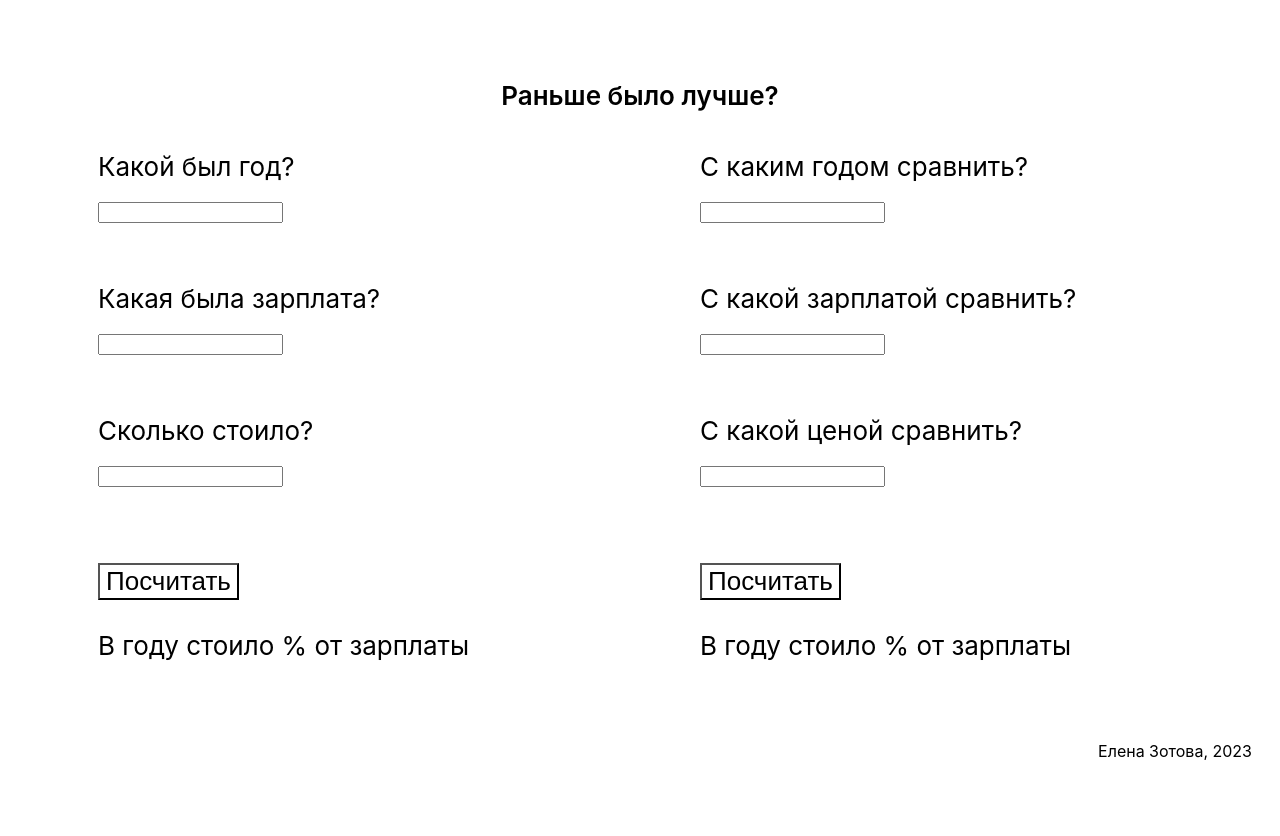
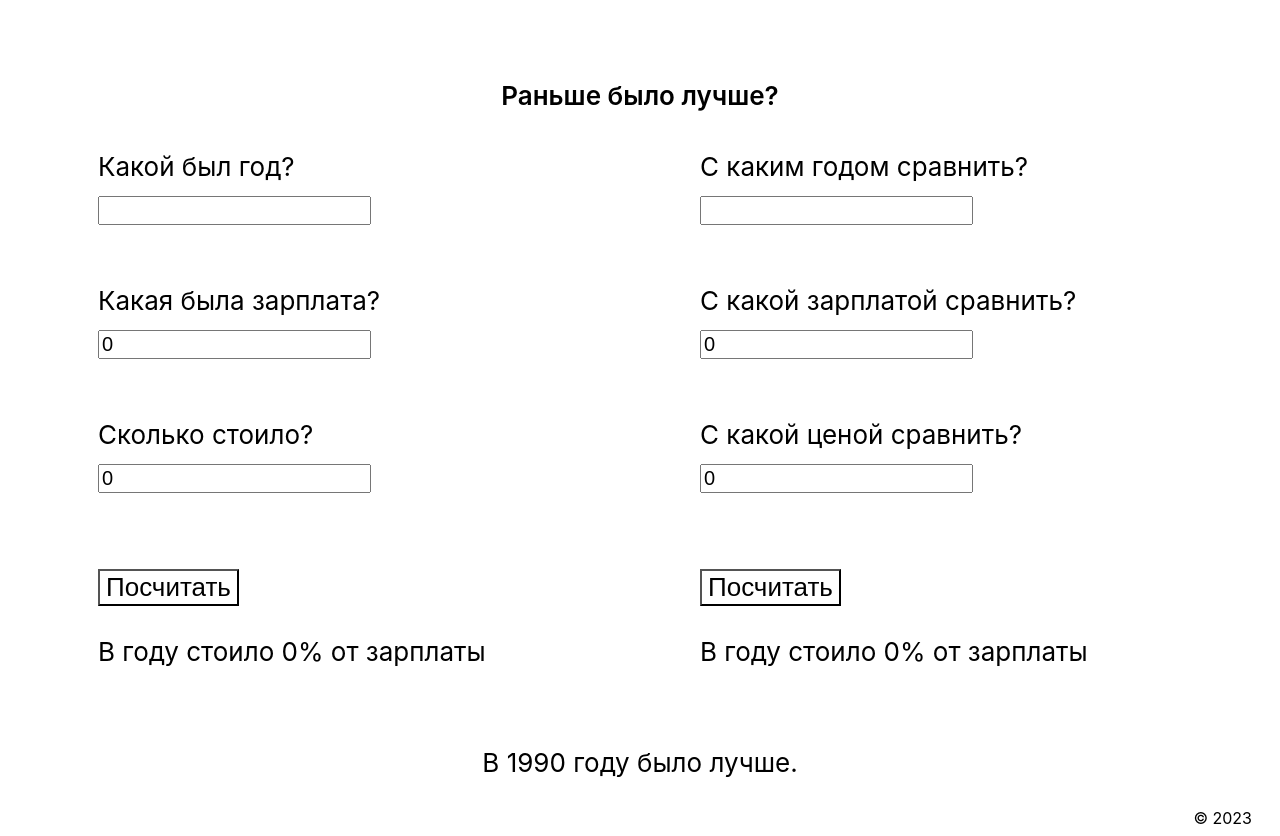
Before and after one commit to e-zotova/how-much-was-it, a React (Create React App) app: page / in a window 1280 px wide. Before the commit the page ends 800 px from the top, so only its background shows below. Built offline with nearby package versions, Linux system fonts and the light colour scheme.

Commit message:
feat: move methods to App, add useEffect in result

```diff
--- a/src/blocks/calculator/__input/calculator__input.css
+++ b/src/blocks/calculator/__input/calculator__input.css
@@ -1,3 +1,4 @@
 .calculator__input {
   margin-bottom: 50px;
+  font-size: 20px;
 }
--- a/src/components/App.js
+++ b/src/components/App.js
@@ -1,18 +1,36 @@
+import React, { useState } from "react";
 import Header from "./Header";
-import OldCalculator from "./OldCalculator";
-import NewCalculator from "./NewCalculator";
+import OldYear from "./OldYear";
+import NewYear from "./NewYear";
 import Result from "./Result";
 import Footer from "./Footer";
 
 function App() {
+
+  const [oldPercentage, setOldPercentage] = useState(0);
+  const [percentage, setPercentage] = useState(0);
+  const [isClicked, setIsButtonClicked] = useState(false);
+
+  function calculateOldPercentage (price, salary) {
+    let percentage = (price / salary) * 100;
+    setOldPercentage(percentage.toFixed(2));
+    setIsButtonClicked(true);
+  }
+
+  function calculatePercentage (price, salary) {
+    let percentage = (price / salary) * 100;
+    setPercentage(percentage.toFixed(2));
+    setIsButtonClicked(true);
+  }
+
   return (
     <div className="page">
       <Header className="header" />
       <div className="calculator__grid">
-        <OldCalculator />
-        <NewCalculator />
+        <OldYear oldPercentage={oldPercentage} calculateOldPercentage={calculateOldPercentage} />
+        <NewYear percentage={percentage} calculatePercentage={calculatePercentage} />
       </div>
-      <Result />
+      <Result isClicked={isClicked} oldPercentage={oldPercentage} percentage={percentage}/>
       <Footer />
     </div>
   );
--- a/src/components/Footer.js
+++ b/src/components/Footer.js
@@ -3,7 +3,7 @@ import React from "react";
 function Footer () {
   return (
     <footer className="footer">
-      Елена Зотова, 2023
+      &copy; 2023
     </footer>
   );
 }
--- a/src/components/NewCalculator.js
+++ b/src/components/NewYear.js
@@ -1,13 +1,12 @@
 import React, { useState } from "react";
 
-function OldCalculator() {
+function NewYear({ percentage, calculatePercentage }) {
   const [formValue, setFormValue] = useState({
-    salary: "",
-    price: "",
+    salary: 0,
+    price: 0,
   });
 
   const [year, setYear] = useState("");
-  const [percentage, setPercentage] = useState("");
 
   const handleChange = (e) => {
     const { name, value } = e.target;
@@ -21,8 +20,7 @@ function OldCalculator() {
     e.preventDefault();
     const { year, salary, price } = formValue;
 
-    let percentage = price/salary * 100;
-    setPercentage(percentage.toFixed(2));
+    calculatePercentage(price, salary);
     setYear(year);
   };
 
@@ -70,4 +68,4 @@ function OldCalculator() {
   );
 }
 
-export default OldCalculator;
+export default NewYear;
--- a/src/components/OldCalculator.js
+++ b/src/components/OldYear.js
@@ -1,30 +1,28 @@
 import React, { useState } from "react";
 
-function OldCalculator() {
-  const [oldFormValue, setOldFormValue] = useState({
-    oldSalary: "",
-    oldPrice: "",
+function OldYear({oldPercentage, calculateOldPercentage}) {
+  const [formValue, setFormValue] = useState({
+    salary: 0,
+    price: 0,
   });
 
   const [year, setYear] = useState("");
-  const [percentage, setPercentage] = useState("");
 
   const handleChange = (e) => {
     const { name, value } = e.target;
-    setOldFormValue({
-      ...oldFormValue,
+    setFormValue({
+      ...formValue,
       [name]: value,
     });
   };
 
   const onSubmit = (e) => {
     e.preventDefault();
-    const { oldYear, oldSalary, oldPrice } = oldFormValue;
+    const { year, salary, price } = formValue;
 
-    let percentage = oldPrice/oldSalary * 100;
-    setPercentage(percentage.toFixed(2));
-    setYear(oldYear);
-   }
+    calculateOldPercentage(price, salary);
+    setYear(year);
+  };
 
   return (
     <form className={`calculator__form`} onSubmit={onSubmit}>
@@ -32,31 +30,31 @@ function OldCalculator() {
         <p className="calculator__header">Какой был год?</p>
         <input
           id="oldYear"
-          name="oldYear"
-          type="oldYear"
+          name="year"
+          type="year"
           className="calculator__input"
           autocomplete="off"
-          value={oldFormValue.oldYear}
+          value={formValue.year}
           onChange={handleChange}
           required
         />
         <p className="calculator__header">Какая была зарплата?</p>
         <input
-          id="old-salary"
-          name="oldSalary"
-          type="oldSalary"
+          id="oldSalary"
+          name="salary"
+          type="salary"
           className="calculator__input"
-          value={oldFormValue.oldSalary}
+          value={formValue.salary}
           onChange={handleChange}
           required
         />
         <p className="calculator__header">Сколько стоило?</p>
         <input
-          id="old-price"
-          name="oldPrice"
-          type="oldPrice"
+          id="oldPrice"
+          name="price"
+          type="price"
           className="calculator__input"
-          value={oldFormValue.oldPrice}
+          value={formValue.price}
           onChange={handleChange}
           required
         />
@@ -65,10 +63,10 @@ function OldCalculator() {
         Посчитать
       </button>
       <div className="calculator__result">
-        В {year} году стоило {percentage}% от зарплаты
+        В {year} году стоило {oldPercentage}% от зарплаты
       </div>
     </form>
   );
 }
 
-export default OldCalculator;
+export default OldYear;
--- a/src/components/Result.js
+++ b/src/components/Result.js
@@ -1,15 +1,18 @@
-import React from "react";
+import React, { useState, useEffect } from "react";
 
-function Result({ year, oldResult, newResult, handleResult }) {
+function Result({ isClicked, oldPercentage, newPercentage }) {
 
- // В {year} было {oldResult > newResult ? "хуже" : "лучше"}
-//  <button type="submit" className="calculator__save-button" handleResult={handleResult}>
-//   Посмотреть результат
-// </button>
+  const [result, setResult] = useState(0);
+
+  useEffect(() => {
+    setResult(Number(oldPercentage) > Number(newPercentage) ? "хуже." : "лучше.");
+    console.log(oldPercentage > newPercentage);
+  }, [isClicked, newPercentage])
 
   return (
     <div>
       <div className="result">
+        В {1990} году было {result}
       </div>
     </div>
   );
```
